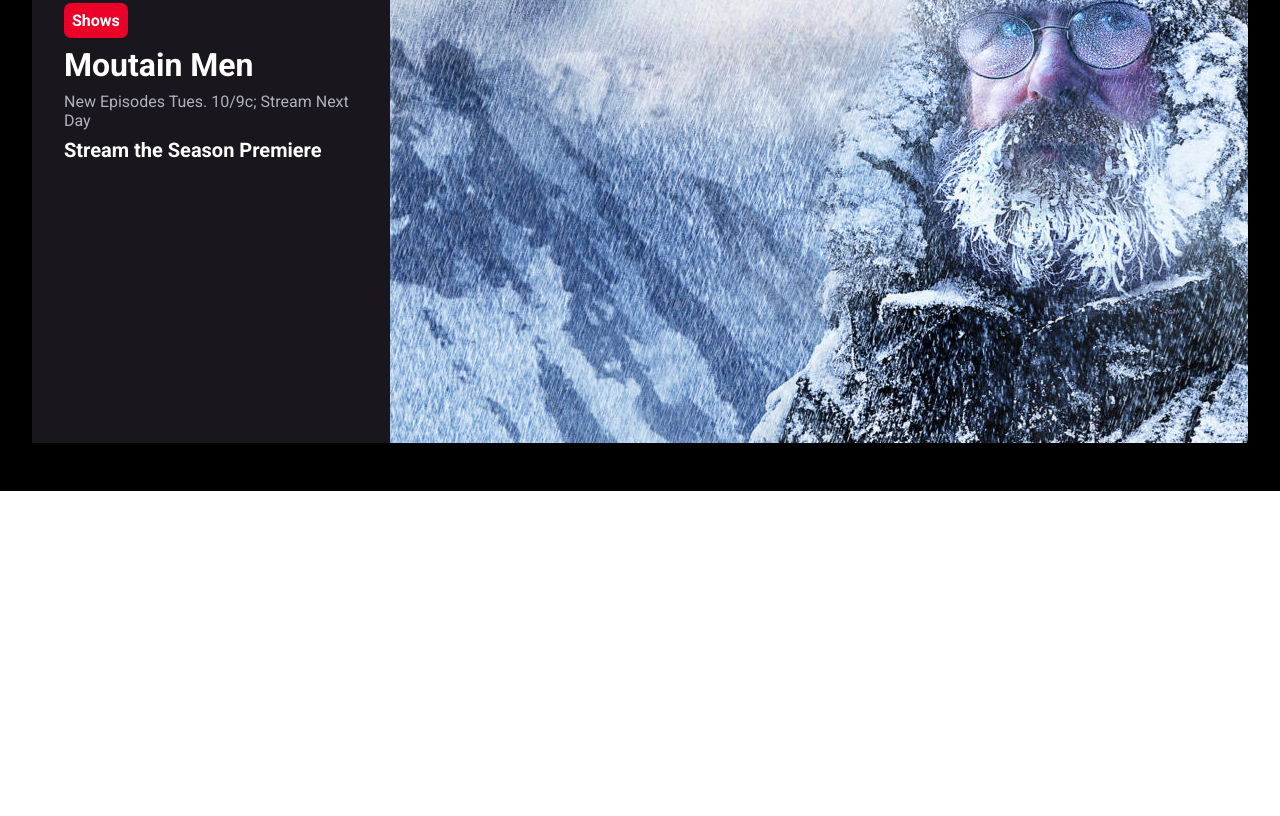
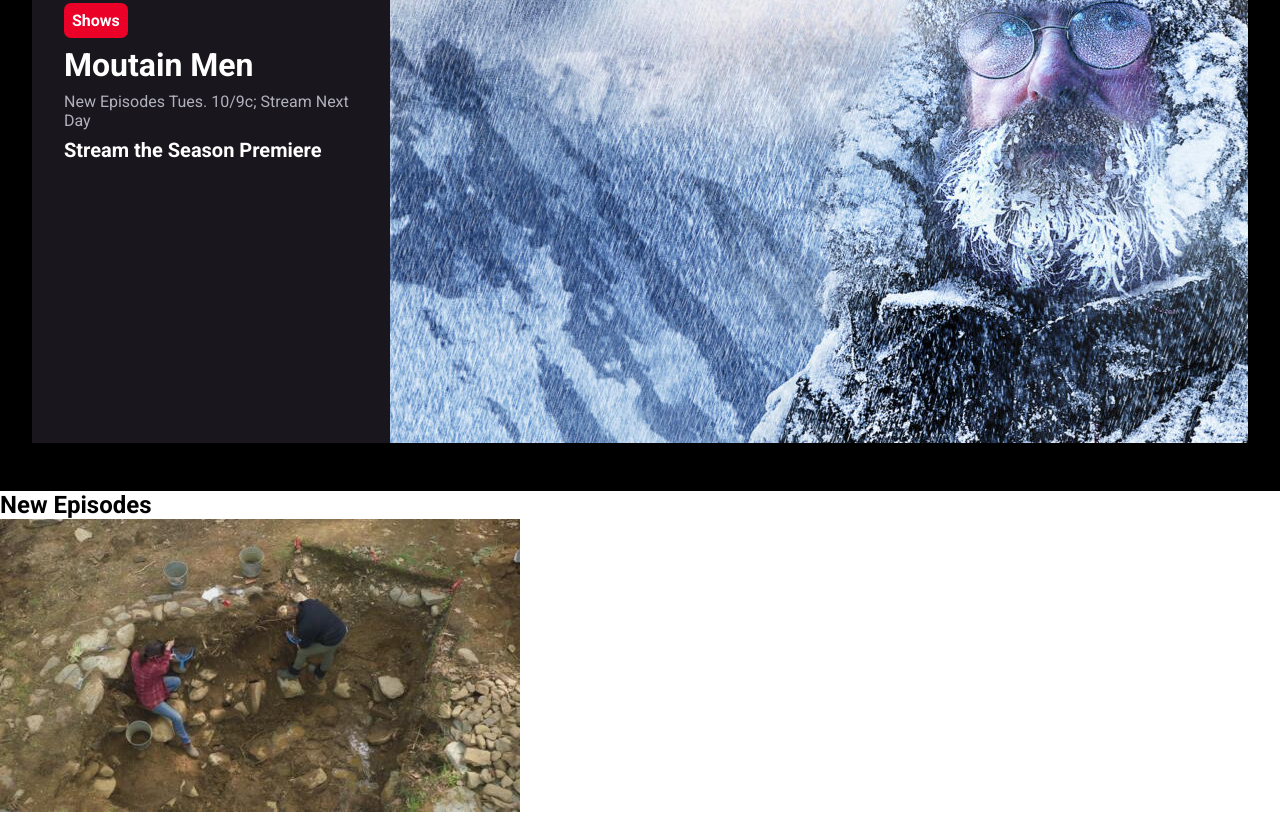
Before and after one commit to torreymr/History.com---Clone, a plain HTML site: page index.html in a window 1280 px wide. Shown: the part 1760-2576 px from the top of the page. Before the commit the page ends 2251 px from the top, so only its background shows below. Drawn offline with Linux system fonts and the light colour scheme.

Commit message:
New Episodes Section Skeleton

```diff
--- a/index.html
+++ b/index.html
@@ -105,6 +105,21 @@
         </div>
     </header>
 
+    <section class="new__episodes">
+        <div class="new__episodes-container">
+            <h1 class="new__episodes-title">New Episodes</h1>
+            <div class="new__episodes__grid">
+                <div class="new__episode__card">
+                    <img src="images/Episode-1.jpg" >
+                    <div class="episode__card_text">
+                        <h1 class="episode__card-title"></h1>
+                        <p class="episode__card-subtext"></p>
+                        <a class="Stream the Latest Episode"></a>
+                    </div>
+                </div>
+            </div>
+        </div>
+    </section>
 
     <script src="index.js"></script>
 </body>
```
